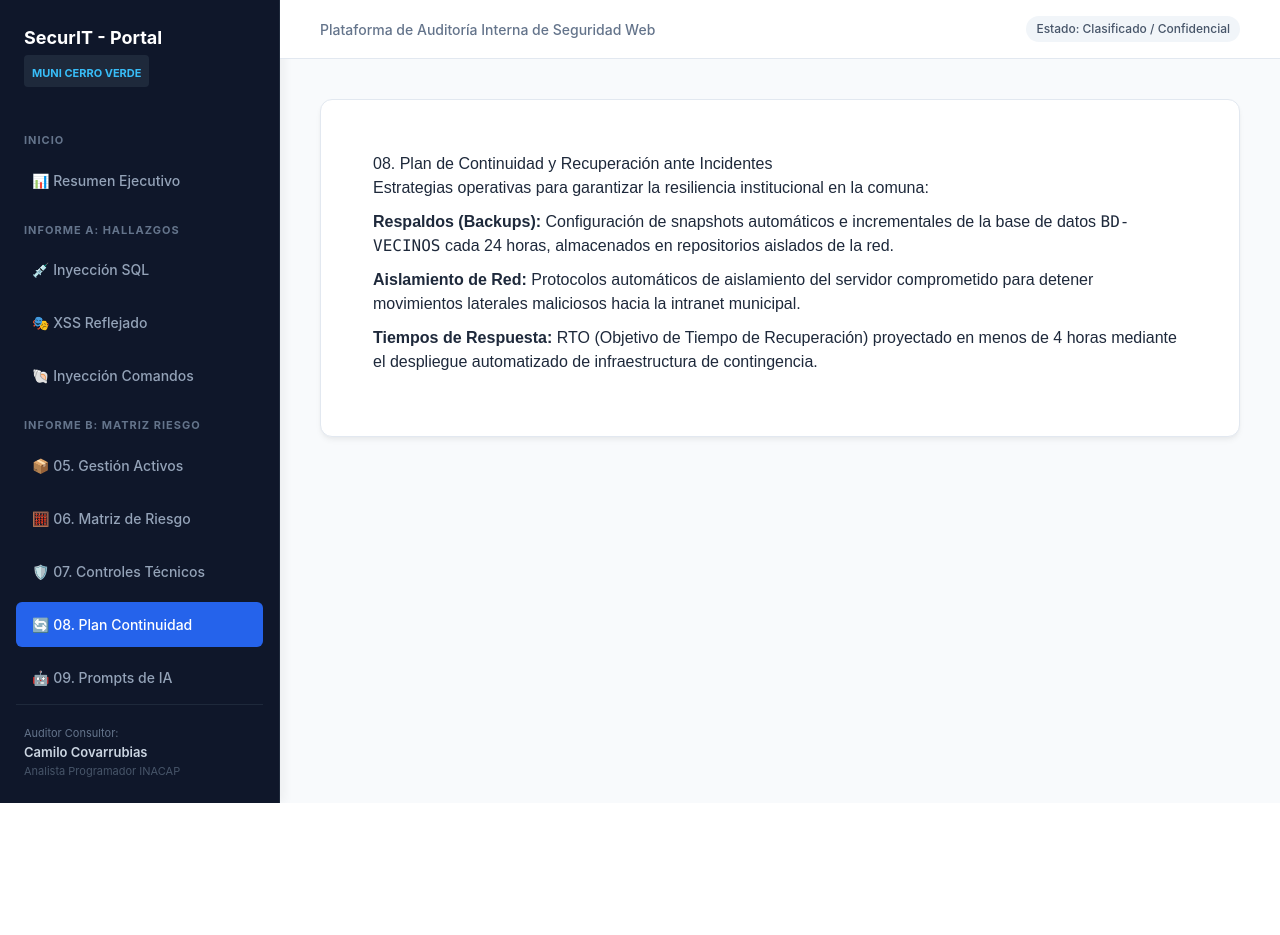
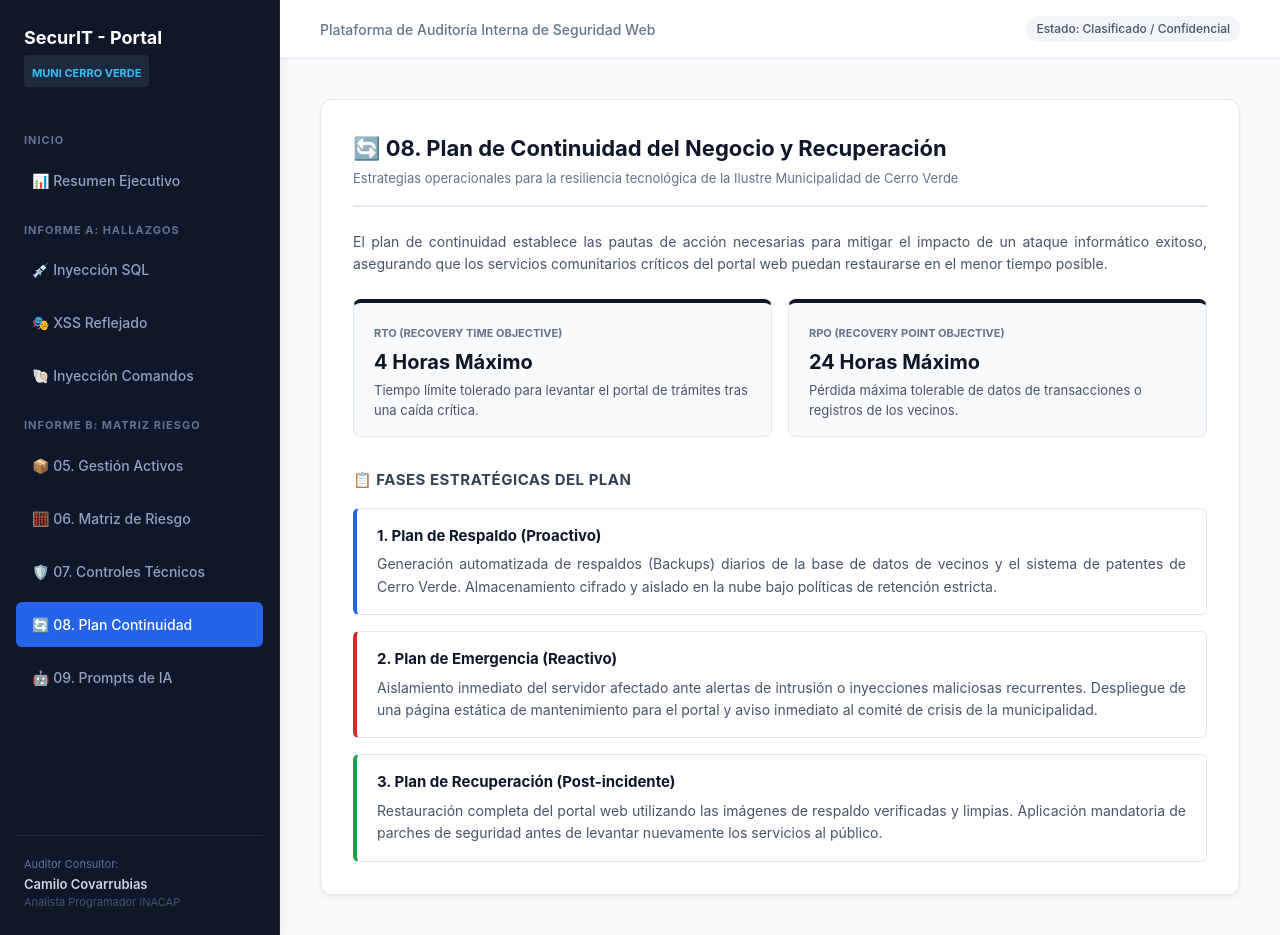
Before and after one commit to camilo15-cpu/auditoria_covcam, a React (Vite) app: page / in a window 1280 px wide. Both pictures are taken after a click on the button "🔄 08. Plan Continuidad". Before the commit the page ends 803 px from the top, so only its background shows below. Built offline with nearby package versions, Linux system fonts and the light colour scheme.

Commit message:
Implementado modulo del Plan de Continuidad y Recuperacion con metricas RTO y RPO

```diff
--- a/src/components/Recuperacion.jsx
+++ b/src/components/Recuperacion.jsx
@@ -1,21 +1,88 @@
 import React from 'react';
 
 export default function Recuperacion() {
+  const fasesPlan = [
+    {
+      fase: '1. Plan de Respaldo (Proactivo)',
+      acciones: 'Generación automatizada de respaldos (Backups) diarios de la base de datos de vecinos y el sistema de patentes de Cerro Verde. Almacenamiento cifrado y aislado en la nube bajo políticas de retención estricta.',
+      colorAcento: '#2563eb'
+    },
+    {
+      fase: '2. Plan de Emergencia (Reactivo)',
+      acciones: 'Aislamiento inmediato del servidor afectado ante alertas de intrusión o inyecciones maliciosas recurrentes. Despliegue de una página estática de mantenimiento para el portal y aviso inmediato al comité de crisis de la municipalidad.',
+      colorAcento: '#dc2626'
+    },
+    {
+      fase: '3. Plan de Recuperación (Post-incidente)',
+      acciones: 'Restauración completa del portal web utilizando las imágenes de respaldo verificadas y limpias. Aplicación mandatoria de parches de seguridad antes de levantar nuevamente los servicios al público.',
+      colorAcento: '#16a34a'
+    }
+  ];
+
   return (
-    <div style={{ padding: '20px', fontFamily: 'Arial, sans-serif' }}>
-      <h2>08. Plan de Continuidad y Recuperación ante Incidentes</h2>
-      <p>Estrategias operativas para garantizar la resiliencia institucional en la comuna:</p>
-      <ul>
-        <li style={{ margin: '10px 0' }}>
-          <strong>Respaldos (Backups):</strong> Configuración de snapshots automáticos e incrementales de la base de datos <code>BD-VECINOS</code> cada 24 horas, almacenados en repositorios aislados de la red.
-        </li>
-        <li style={{ margin: '10px 0' }}>
-          <strong>Aislamiento de Red:</strong> Protocolos automáticos de aislamiento del servidor comprometido para detener movimientos laterales maliciosos hacia la intranet municipal.
-        </li>
-        <li style={{ margin: '10px 0' }}>
-          <strong>Tiempos de Respuesta:</strong> RTO (Objetivo de Tiempo de Recuperación) proyectado en menos de 4 horas mediante el despliegue automatizado de infraestructura de contingencia.
-        </li>
-      </ul>
+    <div style={{ fontFamily: '"Inter", "Segoe UI", Arial, sans-serif', color: '#1e293b' }}>
+
+      {/* Encabezado */}
+      <div style={{ borderBottom: '2px solid #e2e8f0', paddingBottom: '16px', marginBottom: '24px' }}>
+        <h2 style={{ fontSize: '22px', fontWeight: '700', color: '#0f172a', margin: 0 }}>
+          🔄 08. Plan de Continuidad del Negocio y Recuperación
+        </h2>
+        <p style={{ fontSize: '13px', color: '#64748b', margin: '4px 0 0 0' }}>
+          Estrategias operacionales para la resiliencia tecnológica de la Ilustre Municipalidad de Cerro Verde
+        </p>
+      </div>
+
+      <p style={{ fontSize: '14px', lineHeight: '1.6', color: '#475569', marginBottom: '24px', textAlign: 'justify' }}>
+        El plan de continuidad establece las pautas de acción necesarias para mitigar el impacto de un ataque
+        informático exitoso, asegurando que los servicios comunitarios críticos del portal web puedan restaurarse en el
+        menor tiempo posible.
+      </p>
+
+      {/* Tarjetas de Objetivos de Recuperación (RTO / RPO) */}
+      <div style={{
+        display: 'grid',
+        gridTemplateColumns: 'repeat(auto-fit, minmax(280px, 1fr))',
+        gap: '16px',
+        marginBottom: '32px'
+      }}>
+        <div style={{ backgroundColor: '#f8fafc', padding: '16px 20px', borderRadius: '8px', border: '1px solid #e2e8f0', borderTop: '4px solid #0f172a' }}>
+          <span style={{ fontSize: '11px', fontWeight: 'bold', color: '#64748b', textTransform: 'uppercase' }}>RTO (Recovery Time Objective)</span>
+          <h4 style={{ fontSize: '20px', fontWeight: '700', color: '#0f172a', margin: '4px 0' }}>4 Horas Máximo</h4>
+          <p style={{ fontSize: '13px', color: '#475569', margin: 0 }}>Tiempo límite tolerado para levantar el portal de trámites tras una caída crítica.</p>
+        </div>
+
+        <div style={{ backgroundColor: '#f8fafc', padding: '16px 20px', borderRadius: '8px', border: '1px solid #e2e8f0', borderTop: '4px solid #0f172a' }}>
+          <span style={{ fontSize: '11px', fontWeight: 'bold', color: '#64748b', textTransform: 'uppercase' }}>RPO (Recovery Point Objective)</span>
+          <h4 style={{ fontSize: '20px', fontWeight: '700', color: '#0f172a', margin: '4px 0' }}>24 Horas Máximo</h4>
+          <p style={{ fontSize: '13px', color: '#475569', margin: 0 }}>Pérdida máxima tolerable de datos de transacciones o registros de los vecinos.</p>
+        </div>
+      </div>
+
+      {/* Flujo de Fases de Resiliencia */}
+      <h3 style={{ fontSize: '15px', fontWeight: '700', color: '#334155', marginBottom: '16px', textTransform: 'uppercase', letterSpacing: '0.5px' }}>
+        📋 Fases Estratégicas del Plan
+      </h3>
+
+      <div style={{ display: 'flex', flexDirection: 'column', gap: '16px' }}>
+        {fasesPlan.map((faseItem, idx) => (
+          <div key={idx} style={{
+            backgroundColor: '#ffffff',
+            border: '1px solid #e2e8f0',
+            borderLeft: `4px solid ${faseItem.colorAcento}`,
+            borderRadius: '6px',
+            padding: '16px 20px',
+            boxShadow: '0 1px 2px rgba(0,0,0,0.01)'
+          }}>
+            <h4 style={{ fontSize: '15px', fontWeight: '700', color: '#0f172a', margin: '0 0 6px 0' }}>
+              {faseItem.fase}
+            </h4>
+            <p style={{ fontSize: '14px', lineHeight: '1.6', color: '#475569', margin: 0, textAlign: 'justify' }}>
+              {faseItem.acciones}
+            </p>
+          </div>
+        ))}
+      </div>
+
     </div>
   );
 }
```
